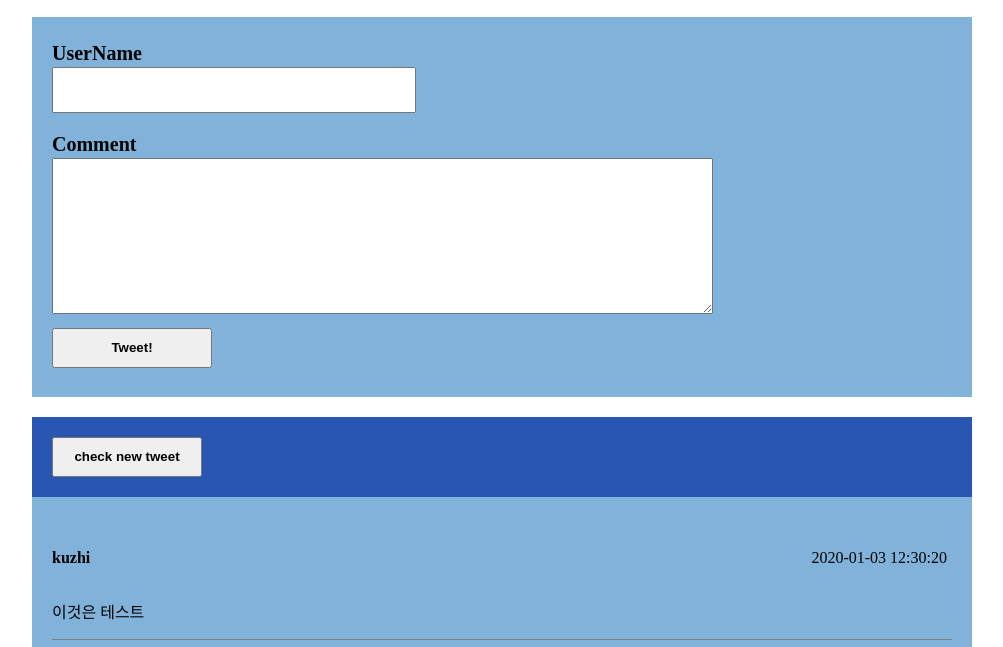
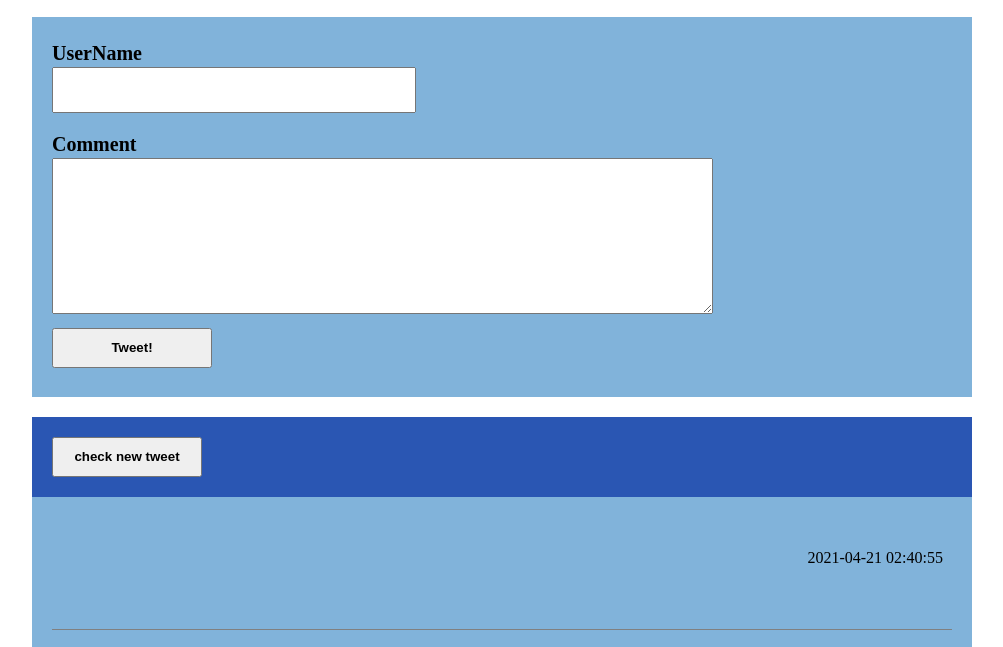
Before and after one commit to kuzhi23/twittlerStudy, a website: page index.html in a window 1280 px wide. Both pictures are taken after a click on the button "Tweet!". Shown: the part 151-798 px from the top of the page, without its empty margins (138-1141 px from the left). Drawn offline with Linux system fonts and the light colour scheme.

Commit message:
twitter script 적용

```diff
--- a/index.html
+++ b/index.html
@@ -2,7 +2,7 @@
 <html lang="en">
   <head>
     <meta charset="utf-8" />
-    <title>twitter</title>
+    <title>twitterzz</title>
     <meta name="viewport" content="width=device-width, initial-scale=1" />
     <link rel="stylesheet" type="text/css" media="screen" href="main.css" />
     <script src="data.js"></script>
--- a/script.js
+++ b/script.js
@@ -1,9 +1,66 @@
 // your code here
+// DATA는 이미 작성된 트윗을 표시합니다.
+console.log(DATA);
+let ul = document.querySelector(".twitt-list");
+// 배열을 트윗리스트에  표시하는 함수
+function makeTwitList(arr) {
+  arr.forEach(function (element) {
+    let li = document.createElement("li");
+    ul.appendChild(li);
+    let user = document.createElement("p");
+    let date = document.createElement("p");
+    let text = document.createElement("p");
+    user.classList.add("twitt-username");
+    date.classList.add("twitt-date");
+    text.classList.add("twitt-text");
+    li.appendChild(user);
+    li.appendChild(date);
+    li.appendChild(text);
+    user.textContent = element.user;
+    date.textContent = element.created_at;
+    text.textContent = element.message;
+    let userList = document.querySelectorAll(".twitt-username");
+    for (let i = 0; i < userList.length; i++) {
+      userList[i].addEventListener("click", filtering);
+    }
+  });
+}
 
-// DATA는 이미 작성된 트윗을 표시합니다.
-console.log(DATA)
+makeTwitList(DATA);
+function deleteTwit() {
+  while (ul.firstChild) {
+    ul.removeChild(ul.firstChild);
+  }
+}
 
-// generateNewTweet을 호출할 때마다 새로운 트윗을 생성합니다.
-console.log(generateNewTweet());
+let twitBtn = document.querySelector(".btn");
+twitBtn.onclick = function () {
+  let inputName = document.getElementById("name").value;
+  let inputText = document.getElementById("text").value;
+  let newTwit = {};
+  newTwit.user = inputName;
+  newTwit.message = inputText;
+  newTwit.created_at = new Date().format();
+  DATA.unshift(newTwit);
+  deleteTwit();
+  makeTwitList(DATA);
+};
 
-document.getElementById('test').innerHTML = 'hello twittler, check developer console!';
+let randomBtn = document.querySelector(".btn2");
+randomBtn.onclick = function () {
+  let randomTwit = generateNewTweet();
+  DATA.unshift(randomTwit);
+  deleteTwit();
+  makeTwitList(DATA);
+};
+
+function filtering() {
+  let filterList = [];
+  for (let j = 0; j < DATA.length; j++) {
+    if (DATA[j].user === event.target.textContent) {
+      filterList.push(DATA[j]);
+      deleteTwit();
+      makeTwitList(filterList);
+    }
+  }
+}
```
